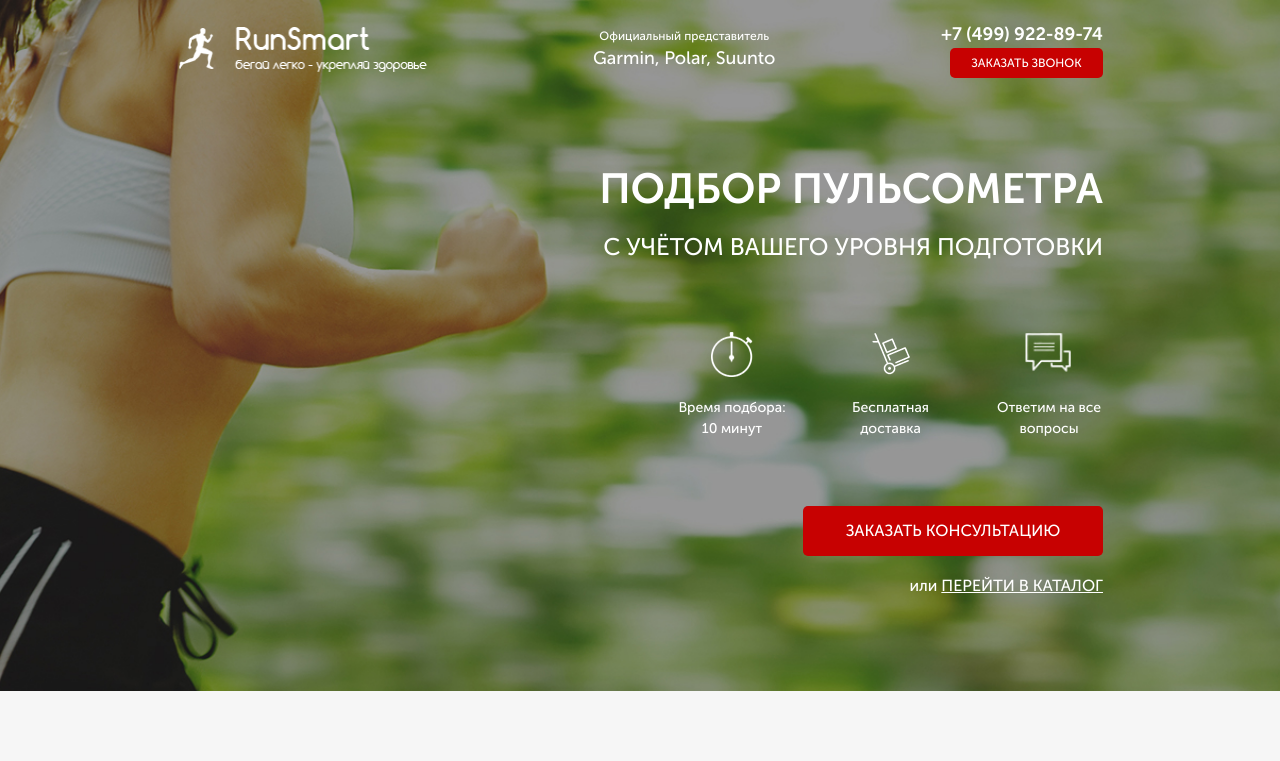
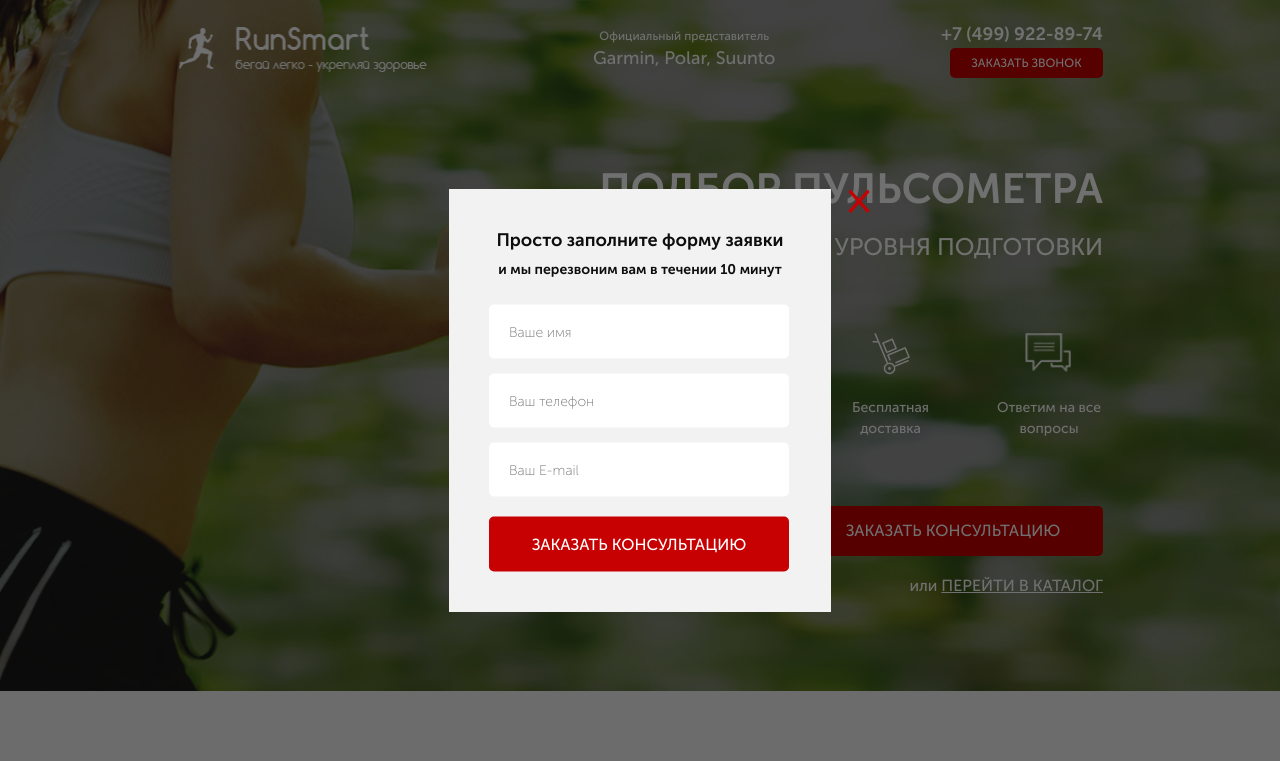
Before and after one commit to ohanesian-erik/RunSmart, a website: page src/index.html in a window 1280 px wide. Both pictures are taken after a click on the button "ЗАКАЗАТЬ ЗВОНОК". Shown: the top 761 px of the page. Drawn offline with nearby package versions, Linux system fonts and the light colour scheme; a web font is replaced by a local one.

Commit message:
add modal

```diff
--- a/src/index.html
+++ b/src/index.html
@@ -29,7 +29,7 @@
 				</div>
 				<div class="header__contacts">
 					<a href="tel:+74999228974" class="header__phone">+7 (499) 922-89-74</a>
-					<button class="button">заказать звонок</button>
+					<button data-modal="consultation" class="button">заказать звонок</button>
 				</div>
 			</header>
 			<div class="promo__wrapper">
@@ -51,7 +51,7 @@
 					</div>
 				</div>
 
-				<button class="button button_main">заказать консультацию</button>
+				<button data-modal="consultation" class="button button_main">заказать консультацию</button>
 				<div class="promo__link">
 					или
 					<a href="#">ПЕРЕЙТИ В КАТАЛОГ</a>
@@ -168,7 +168,7 @@
 						<div class="catalog-item__content catalog-item__content_active">
 							<img src="img/item.png" alt="pulsometr" class="catalog-item__img">
 							<div class="catalog-item__subtitle">
-								Пульсометр Polar FT1
+								Пульсометр Polar FT2
 							</div>
 							<div class="catalog-item__descr">Для первых шагов в тренировках, основанных на сердечном
 								ритме</div>
@@ -197,7 +197,7 @@
 						<div class="catalog-item__content catalog-item__content_active">
 							<img src="img/item.png" alt="pulsometr" class="catalog-item__img">
 							<div class="catalog-item__subtitle">
-								Пульсометр Polar FT1
+								Пульсометр Polar FT3
 							</div>
 							<div class="catalog-item__descr">Для первых шагов в тренировках, основанных на сердечном
 								ритме</div>
@@ -226,7 +226,7 @@
 						<div class="catalog-item__content catalog-item__content_active">
 							<img src="img/item.png" alt="pulsometr" class="catalog-item__img">
 							<div class="catalog-item__subtitle">
-								Пульсометр Polar FT1
+								Пульсометр Polar FT4
 							</div>
 							<div class="catalog-item__descr">Для первых шагов в тренировках, основанных на сердечном
 								ритме</div>
@@ -255,7 +255,7 @@
 						<div class="catalog-item__content catalog-item__content_active">
 							<img src="img/item.png" alt="pulsometr" class="catalog-item__img">
 							<div class="catalog-item__subtitle">
-								Пульсометр Polar FT1
+								Пульсометр Polar FT5
 							</div>
 							<div class="catalog-item__descr">Для первых шагов в тренировках, основанных на сердечном
 								ритме</div>
@@ -284,7 +284,7 @@
 						<div class="catalog-item__content catalog-item__content_active">
 							<img src="img/item.png" alt="pulsometr" class="catalog-item__img">
 							<div class="catalog-item__subtitle">
-								Пульсометр Polar FT1
+								Пульсометр Polar FT6
 							</div>
 							<div class="catalog-item__descr">Для первых шагов в тренировках, основанных на сердечном
 								ритме</div>
@@ -462,6 +462,38 @@
 		</div>
 	</footer>
 
+	<div class="overlay">
+		<div class="modal" id="consultation">
+			<div class="modal__close">&times;</div>
+			<div class="modal__subtitle">Просто заполните форму заявки</div>
+			<div class="modal__descr">и мы перезвоним вам в течении 10 минут</div>
+			<form class="feed-form feed-form_mt25" action="#">
+				<input name="name" required placeholder="Ваше имя" type="text">
+				<input name="phone" required placeholder="Ваш телефон" type="number">
+				<input name="email" required placeholder="Ваш E-mail" type="email">
+				<button class="button button_submit">заказать консультацию</button>
+			</form>
+		</div>
+
+		<div class="modal" id="order">
+			<div class="modal__close">&times;</div>
+			<div class="modal__subtitle">Ваш заказ:</div>
+			<div class="modal__descr">Пульсометр Polar FT1</div>
+			<form class="feed-form feed-form_mt25" action="#">
+				<input name="name" required placeholder="Ваше имя" type="text">
+				<input name="phone" required placeholder="Ваш телефон" type="number">
+				<input name="email" required placeholder="Ваш E-mail" type="email">
+				<button class="button button_submit">Купить</button>
+			</form>
+		</div>
+
+		<div class="modal modal_mini" id="thanks">
+			<div class="modal__close">&times;</div>
+			<div class="modal__subtitle">Спасибо за вашу заявку!</div>
+			<div class="modal__descr">Наш менеджер свяжется с вами в ближайшее время!</div>
+		</div>
+	</div>
+
 	<script type="text/javascript" src="//code.jquery.com/jquery-1.11.0.min.js"></script>
 	<script type="text/javascript" src="//code.jquery.com/jquery-migrate-1.2.1.min.js"></script>
 	<script src="js/slick.min.js"></script>
--- a/src/js/script.js
+++ b/src/js/script.js
@@ -32,4 +32,22 @@ $(document).ready(function () {
 
 	toggleSlide('.catalog-item__link');
 	toggleSlide('.catalog-item__back');
+
+	// Modal
+
+	$('[data-modal=consultation]').on('click', function() {
+		$('.overlay, #consultation').fadeIn();
+	});
+	$('.modal__close').on('click', function() {
+		$('.overlay, #consultation, #order, #thanks').fadeOut();
+	});
+	// $('.button_mini').on('click', function() {
+	// 	$('.overlay, #order').fadeIn();
+	// });
+	$('.button_mini').each(function(i) {
+		$(this).on('click', function() {
+			$('#order .modal__descr').text($('.catalog-item__subtitle').eq(i).text());
+			$('.overlay, #order').fadeIn();
+		})
+	});
 });
--- a/src/sass/blocks/_forms.scss
+++ b/src/sass/blocks/_forms.scss
@@ -17,4 +17,7 @@
 			margin-bottom: 20px;
 		}
 	}
+	&_mt25 {
+		margin-top: 25px;
+	}
 }
--- /dev/null
+++ b/src/sass/blocks/_modal.scss
@@ -0,0 +1,48 @@
+.overlay {
+    display: none;
+	top: 0;
+	width: 100%;
+	height: 100%;
+	position: fixed;
+	background: rgba(0, 0, 0, 0.56);
+}
+.modal {
+	position: absolute;
+	top: 50%;
+	left: 50%;
+	transform: translate(-50%, -50%);
+	width: 382px;
+	min-height: 402px;
+	background: #f2f2f2;
+	padding: 38px 40px 40px 40px;
+	display: block;
+	&__close {
+		position: absolute;
+		color: $red-color;
+		top: 0;
+		right: -40px;
+		font-size: 41px;
+		line-height: 21px;
+        cursor: pointer;
+	}
+	&__subtitle {
+		font-weight: 700;
+		font-size: 18px;
+		text-align: center;
+		color: $black-color;
+	}
+	&__descr {
+        margin-top: 5px;
+		font-weight: 700;
+		font-size: 14px;
+		text-align: center;
+		color: $black-color;
+	}
+    &_mini {
+        min-height: 140px;
+    }
+}
+
+#consultation, #order, #thanks {
+    display: none;
+}
--- a/src/sass/style.scss
+++ b/src/sass/style.scss
@@ -11,6 +11,7 @@
 @import 'blocks/catalog';
 @import 'blocks/reviews';
 @import 'blocks/footer';
+@import 'blocks/modal';
 @import 'base/media';
 
 * {
```
Also changed, not shown: src/css/style.min.css.
